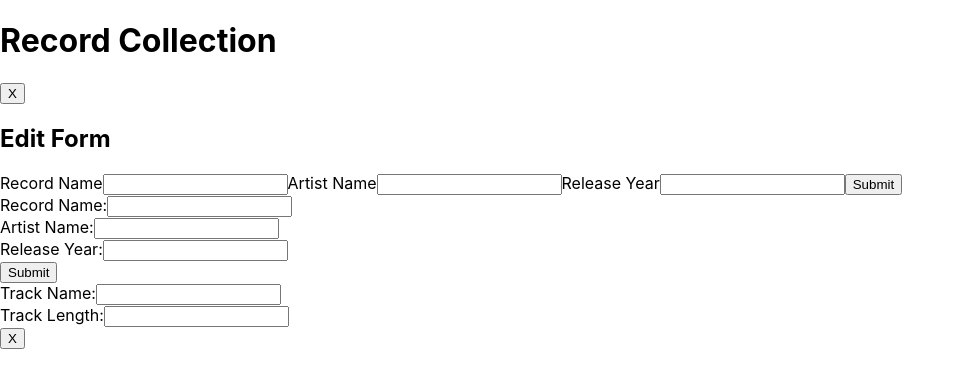
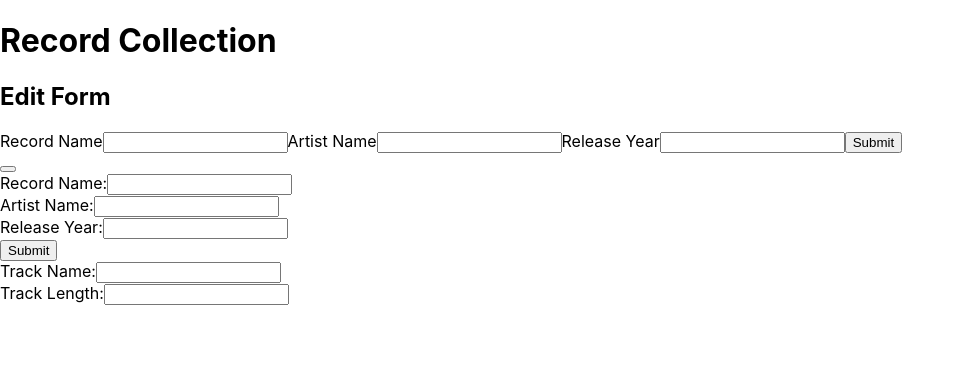
Before and after one commit to Brett-Abramson/Coders_choice, a React (Create React App) app in the folder records-front-end/: page / in a window 1280 px wide. Shown: the top 388 px of the page, without its empty margins (0-965 px from the left). Built offline with nearby package versions, Linux system fonts and the light colour scheme; no server answers.

Commit message:
pausing tracks addition

```diff
--- a/records-front-end/src/App.js
+++ b/records-front-end/src/App.js
@@ -2,11 +2,10 @@ import "./App.css";
 import { useState, useEffect } from "react";
 import axios from "axios";
 import Add from "./components/add";
-import Edit from "./components/edit"
+import Edit from "./components/edit";
 
 const App = () => {
-  const [records, setRecords] =useState({})
-
+  const [records, setRecords] = useState({});
 
   const getRecords = () => {
     axios.get("http://localhost:3000/records").then((response) => {
@@ -21,46 +20,43 @@ const App = () => {
     });
   };
   const handleDelete = (deletedRecord) => {
-    axios.delete("http://localhost:3000/record/" + deletedRecord._id)
-    .then((response) => {
-      let newRecords = records.filter((record) => {
-        return records._id !== deletedRecord._id
-      })
-      setRecords(newRecords)
-    })
-  }
+    axios
+      .delete("http://localhost:3000/records/" + deletedRecord._id)
+      .then((response) => {
+        let newRecords = records.filter((record) => {
+          return records._id !== deletedRecord._id;
+        });
+        setRecords(newRecords);
+      });
+  };
   const handleEdit = (data) => {
-    axios.put("http://localhost:300/epople/" + data._id, data)
-    .then((response) => {
-      console.log(response)
-      let newRecords = records.map((record) =>{
-        return record._id !== data._id ? record : data
-      })
-      setRecords(newRecords)
-    })
-  }
+    axios
+      .put("http://localhost:3000/records/" + data._id, data)
+      .then((response) => {
+        console.log(response);
+        let newRecords = records.map((record) => {
+          return record._id !== data._id ? record : data;
+        });
+        setRecords(newRecords);
+      });
+  };
 
   useEffect(() => {
     getRecords();
   }, []);
 
-
   return (
     <>
       <h1> Record Collection</h1>
-      <button onClick={()=>{handleDelete(records)}}>X</button>
-      <Edit records={records} handleEdit={handleEdit} />
+
+      <Edit
+        records={records}
+        handleEdit={handleEdit}
+        handleDelete={handleDelete}
+      />
       <Add handleCreate={handleCreate} />
-
-      <button
-        onClick={() => {
-          handleDelete(records);
-        }}
-      >
-        X
-      </button>
     </>
   );
-}
+};
 
 export default App;
--- a/records-front-end/src/components/edit.js
+++ b/records-front-end/src/components/edit.js
@@ -14,7 +14,7 @@ const Edit = (props) => {
 
   return (
     <>
-    <h2>Edit Form</h2>
+      <h2>Edit Form</h2>
       <form onSubmit={handleSubmit}>
         <label htmlFor="recordName">Record Name</label>
         <input
@@ -39,6 +39,11 @@ const Edit = (props) => {
         />
         <input type="submit" />
       </form>
+      <button
+        onClick={() => {
+          props.handleDelete(record);
+        }}
+      ></button>
     </>
   );
 };
```
